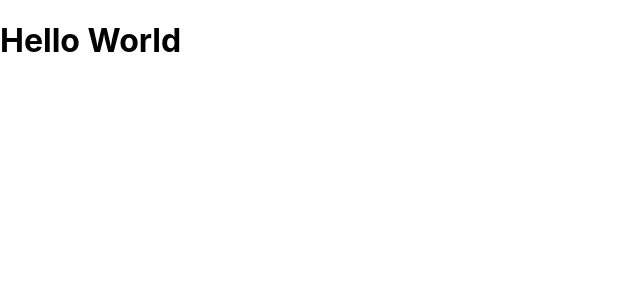
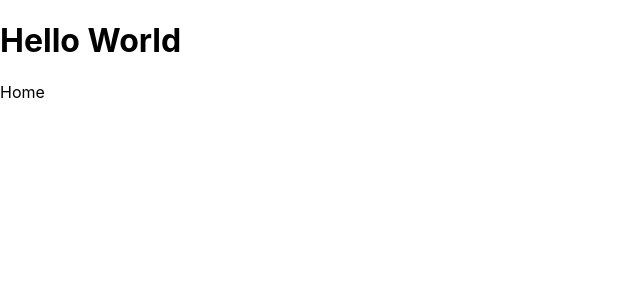
Before and after one commit to brendanfburke/black-pepper-resource-frontend, a React (Create React App) app: page / in a window 1280 px wide. Shown: the top 300 px of the page, without its empty margins (0-640 px from the left). Built offline with nearby package versions, Linux system fonts and the light colour scheme.

Commit message:
set up react router, boilerplate pages built

```diff
--- a/package.json
+++ b/package.json
@@ -8,6 +8,8 @@
     "@testing-library/user-event": "^13.5.0",
     "react": "^18.2.0",
     "react-dom": "^18.2.0",
+    "react-router": "^6.3.0",
+    "react-router-dom": "^6.3.0",
     "react-scripts": "5.0.1",
     "web-vitals": "^2.1.4"
   },
--- a/src/App.js
+++ b/src/App.js
@@ -1,9 +1,11 @@
-
+import React from "react";
+import { Outlet } from "react-router";
 
 function App() {
   return (
     <div className="App">
       <h1>Hello World</h1>
+      <Outlet />
     </div>
   );
 }
--- a/src/index.js
+++ b/src/index.js
@@ -2,11 +2,24 @@ import React from 'react';
 import ReactDOM from 'react-dom/client';
 import './index.css';
 import App from './App';
-
-
+import { BrowserRouter as Router } from 'react-router-dom';
+import { Route, Routes } from 'react-router';
+import Home from './pages/Home';
+import New from './pages/New';
+import Product from './pages/Product';
 const root = ReactDOM.createRoot(document.getElementById('root'));
 root.render(
   <React.StrictMode>
-    <App />
+    <Router>
+      <Routes>
+        <Route path='/' element={<App />} >
+          <Route index element={<Home />} />
+        </Route>
+        <Route path='/new' element={<New />} />
+        <Route path='/product' element={<Product />} >
+          <Route path=':id' element={<Product />} />
+        </Route>
+      </Routes>
+    </Router>
   </React.StrictMode>
 );
--- /dev/null
+++ b/src/pages/Home.jsx
@@ -0,0 +1,9 @@
+import React from "react";
+
+function Home() {
+    return (
+        <div className="home-container">Home</div>
+    )
+}
+
+export default Home
--- /dev/null
+++ b/src/pages/New.jsx
@@ -0,0 +1,9 @@
+import React from "react";
+
+function New() {
+    return (
+        <div className="new-container">New Product</div>
+    )
+}
+
+export default New
--- /dev/null
+++ b/src/pages/Product.jsx
@@ -0,0 +1,9 @@
+import React from "react";
+
+function Product() {
+    return (
+        <div className="product-container">Product Page</div>
+    )
+}
+
+export default Product
```
Also changed, not shown: src/components/Footer.jsx (added, +9 -0 lines), src/components/Nav.jsx (added, +9 -0 lines), 1 other file (tests, documents, lock files or other folders).
